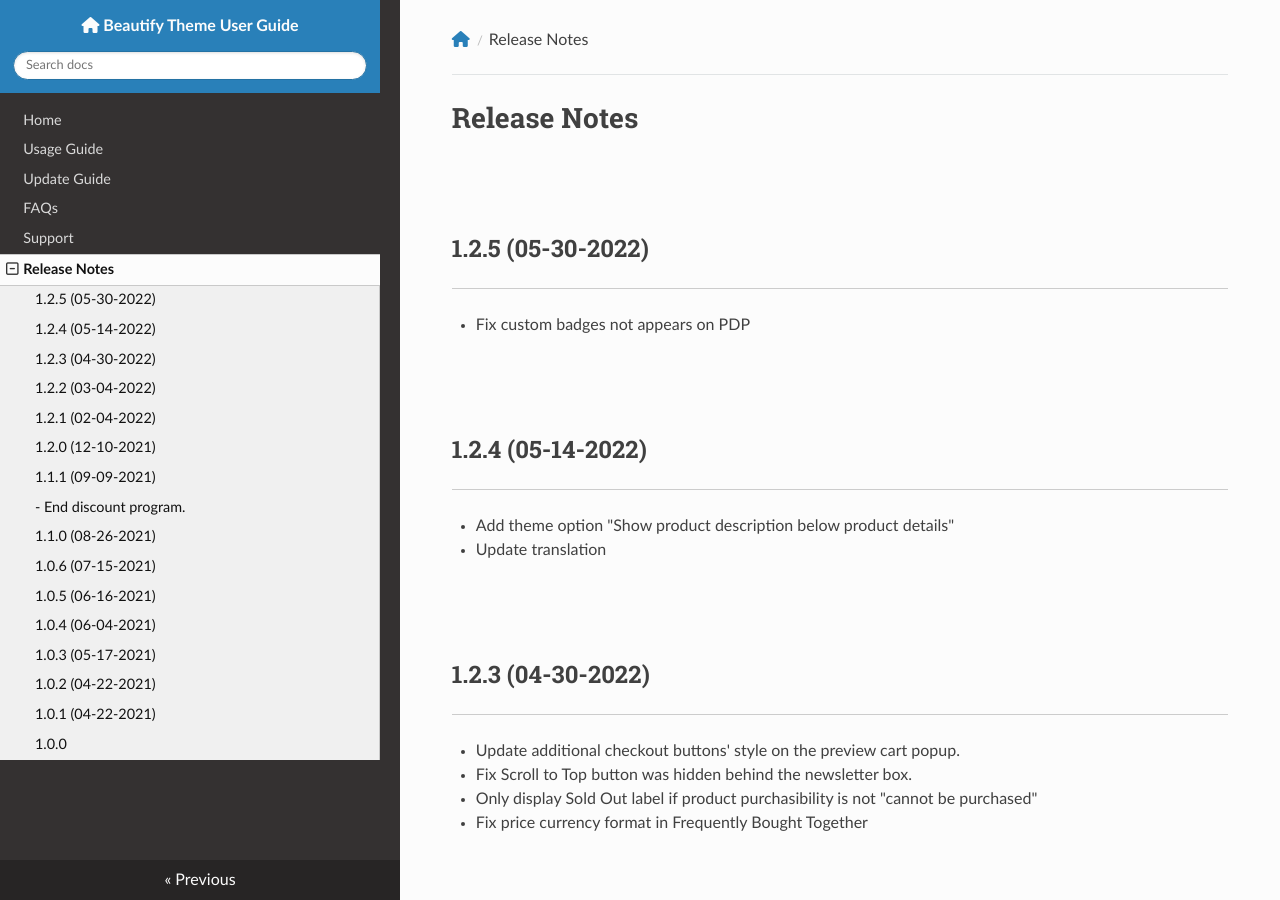
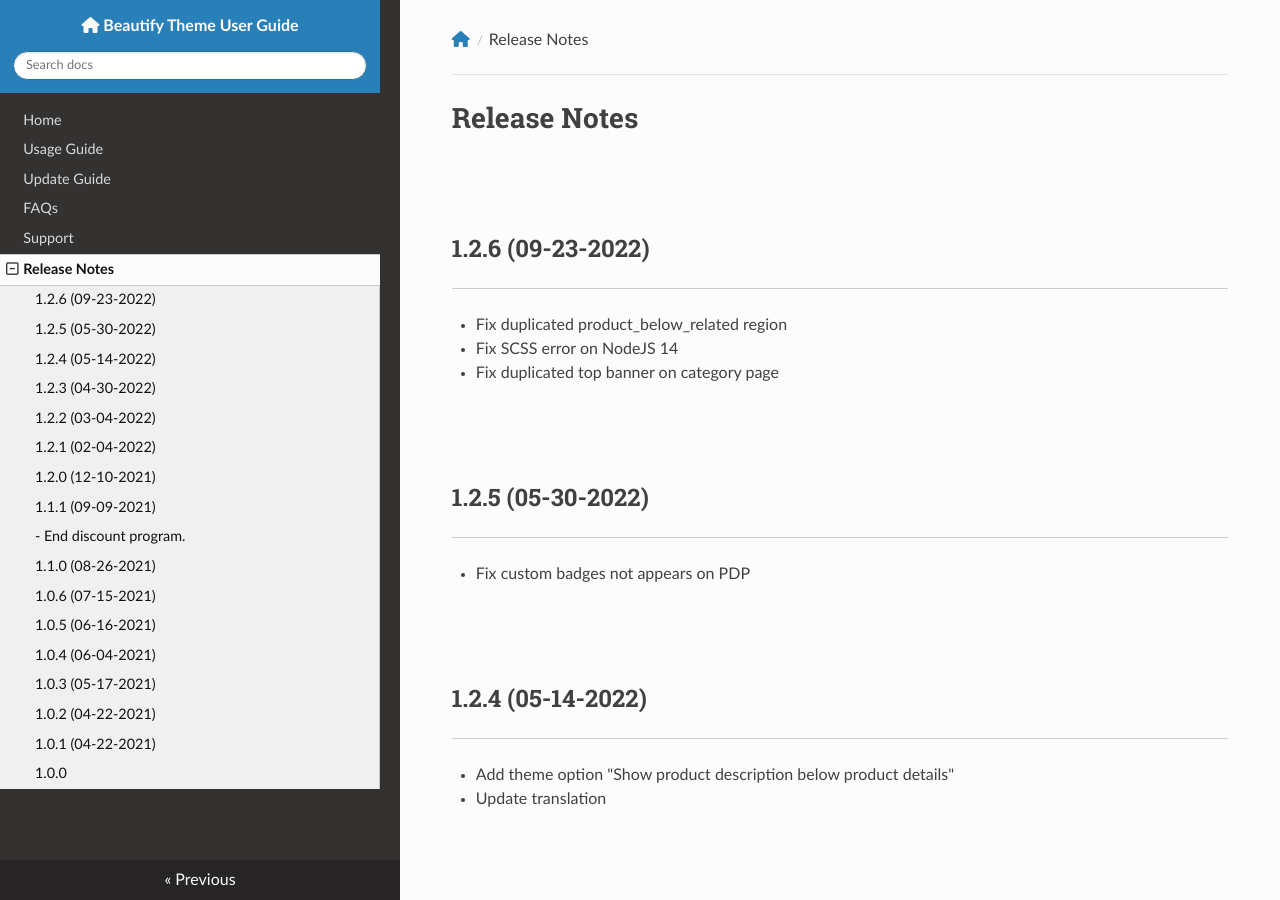
Before and after one commit to tvlgiao/bc-beautify-docs, an MkDocs documentation site: the page built from docs/changelog.md, in a window 1280 px wide and 900 px high. Built offline with MkDocs 1.6.1, drawn with Linux system fonts in a browser that asks for light colours; nearby versions of some CDN libraries.

Commit message:
Release 1.2.6

```diff
--- a/docs/changelog.md
+++ b/docs/changelog.md
@@ -1,4 +1,9 @@
 # Release Notes
+
+## 1.2.6 (09-23-2022)
+- Fix duplicated product_below_related region
+- Fix SCSS error on NodeJS 14
+- Fix duplicated top banner on category page
 
 ## 1.2.5 (05-30-2022)
 - Fix custom badges not appears on PDP
```
